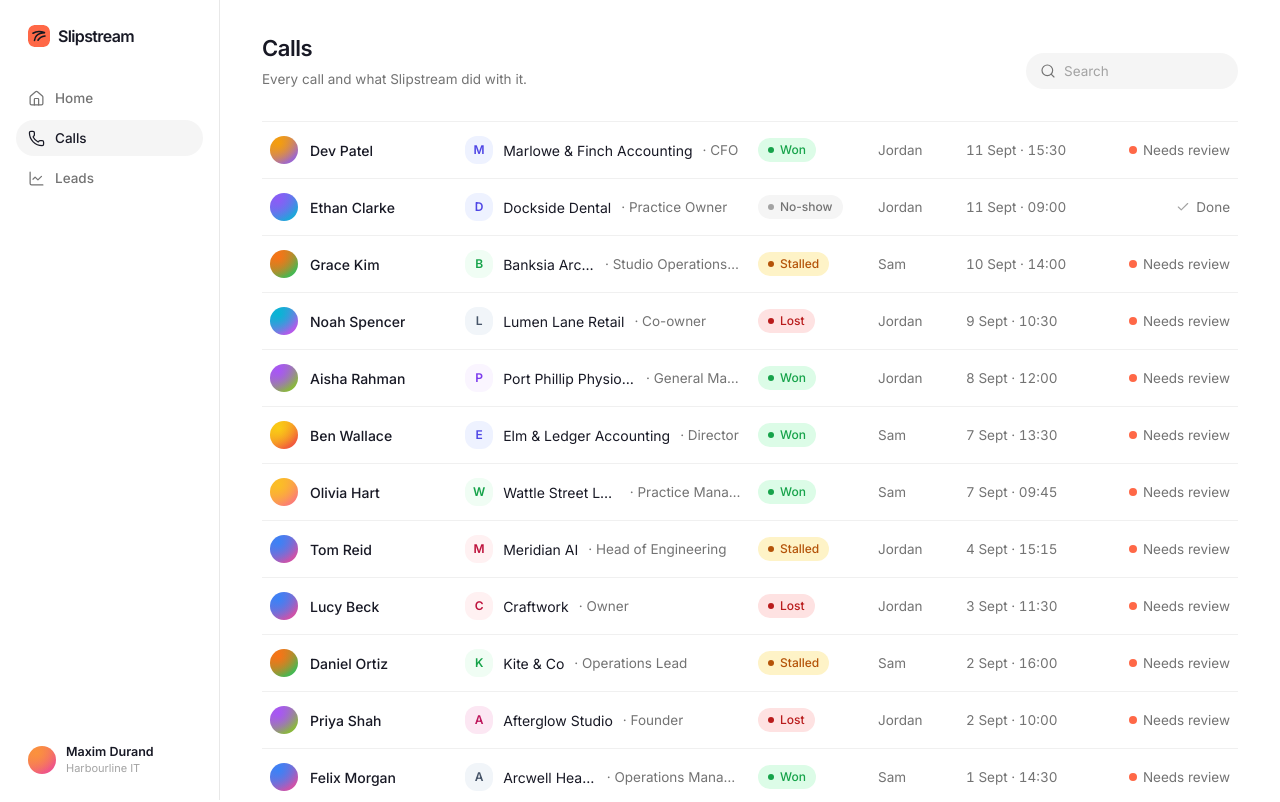
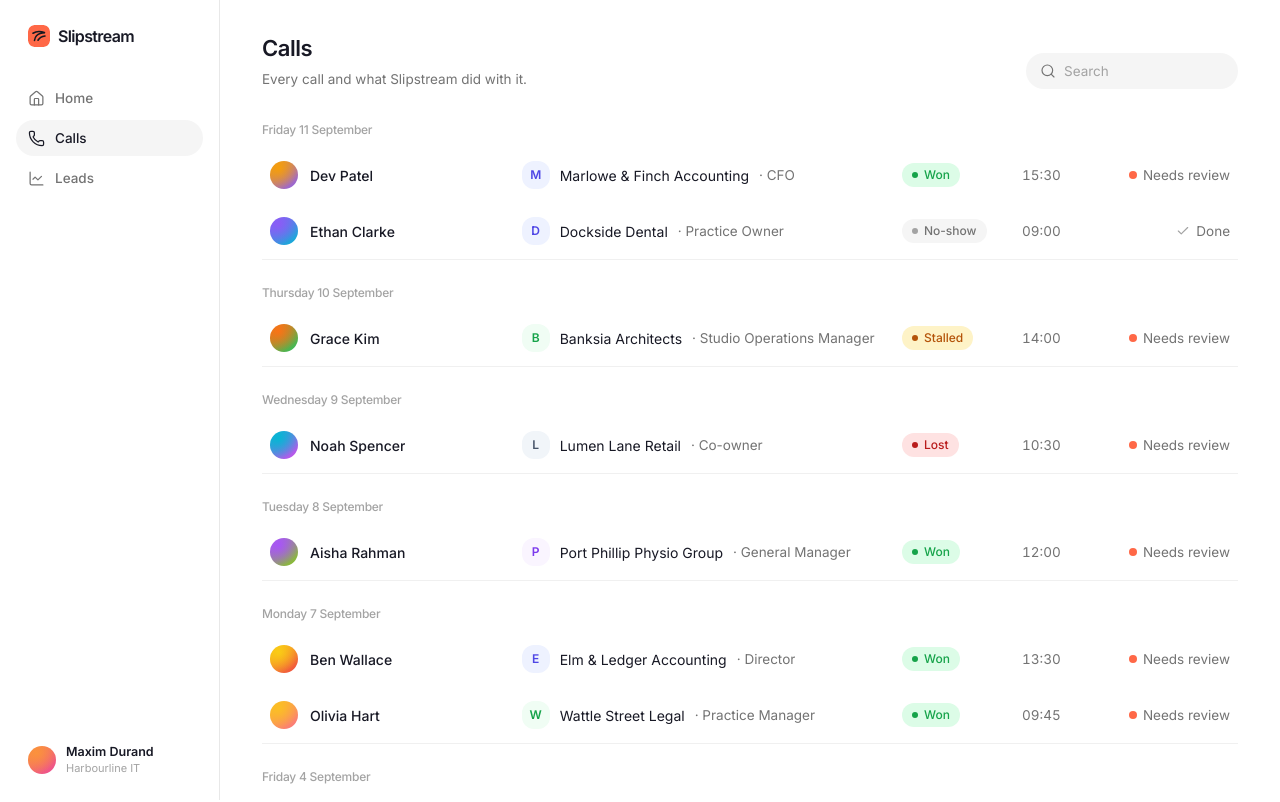
Before and after one commit to Jeremy-Sharpe/slipstream, a Next.js app: page /calls in a window 1280 px wide. Shown: the top 802 px of the page. Built offline with nearby package versions, Linux system fonts and the light colour scheme; a web font is replaced by a local one.

Commit message:
Calls: group by day, drop the rep column, time only per row

```diff
--- a/components/CallsList.tsx
+++ b/components/CallsList.tsx
@@ -3,23 +3,51 @@
 import Link from "next/link";
 import { Check } from "lucide-react";
 import { useStore } from "@/lib/store";
+import type { CallRecord } from "@/lib/types";
 import { Avatar, CompanyTile } from "./Avatar";
-import { OutcomePill, fmtDate, fmtTime } from "./ui";
+import { OutcomePill, fmtTime } from "./ui";
+
+const TZ = "Australia/Melbourne";
+const dayKey = (iso: string) => new Intl.DateTimeFormat("en-CA", { timeZone: TZ, year: "numeric", month: "2-digit", day: "2-digit" }).format(new Date(iso));
+const longDay = new Intl.DateTimeFormat("en-AU", { timeZone: TZ, weekday: "long", day: "numeric", month: "long" });
+
+function dayLabel(iso: string) {
+  const key = dayKey(iso);
+  const now = new Date();
+  if (key === dayKey(now.toISOString())) return "Today";
+  if (key === dayKey(new Date(now.getTime() - 86400000).toISOString())) return "Yesterday";
+  return longDay.format(new Date(iso));
+}
 
 export function CallsList({ query = "" }: { query?: string }) {
   const { calls, runs } = useStore();
   const q = query.trim().toLowerCase();
   const rows = q ? calls.filter((c) => `${c.contact} ${c.company} ${c.title}`.toLowerCase().includes(q)) : calls;
+
+  // Newest first, grouped by day.
+  const groups: { key: string; label: string; rows: CallRecord[] }[] = [];
+  for (const c of rows) {
+    const key = dayKey(c.at);
+    const g = groups[groups.length - 1];
+    if (g && g.key === key) g.rows.push(c);
+    else groups.push({ key, label: dayLabel(c.at), rows: [c] });
+  }
+
+  if (rows.length === 0) return <p className="border-y border-line-soft py-16 text-center text-[14px] text-faint">Nothing matches.</p>;
+
   return (
-    <ul className="divide-y divide-line-soft border-y border-line-soft">
-      {rows.length === 0 && <li className="py-16 text-center text-[14px] text-faint">Nothing matches.</li>}
-      {rows.map((c) => {
+    <div>
+      {groups.map((g, gi) => (
+        <section key={g.key}>
+          <h3 className={`mb-2 text-[12px] font-medium text-faint ${gi === 0 ? "mt-3" : "mt-6"}`}>{g.label}</h3>
+          <ul className="border-b border-line-soft">
+            {g.rows.map((c) => {
               const run = runs[c.id];
               return (
                 <li key={c.id}>
                   <Link
                     href={`/calls/${c.id}`}
-              className="grid h-14 grid-cols-[minmax(0,1.1fr)_minmax(0,1.7fr)_104px_72px_128px_120px] items-center gap-x-4 rounded-lg px-2 transition-colors duration-150 hover:bg-surface-2 focus-visible:outline-none focus-visible:ring-2 focus-visible:ring-accent/40"
+                    className="grid h-14 grid-cols-[minmax(0,1.1fr)_minmax(0,1.7fr)_104px_72px_120px] items-center gap-x-4 rounded-lg px-2 transition-colors duration-150 hover:bg-surface-2 focus-visible:outline-none focus-visible:ring-2 focus-visible:ring-accent/40"
                   >
                     <span className="flex min-w-0 items-center gap-3">
                       <Avatar name={c.contact} size={28} />
@@ -31,8 +59,7 @@
                       <span className="truncate text-[13.5px] text-soft">· {c.title}</span>
                     </span>
                     <span className="flex items-center"><OutcomePill outcome={c.outcome} /></span>
-              <span className="truncate text-[13.5px] text-soft">{c.rep.split(" ")[0]}</span>
-              <span className="text-[13.5px] tabular-nums text-soft">{fmtDate(c.at)} · {fmtTime(c.at)}</span>
+                    <span className="text-[13.5px] tabular-nums text-soft">{fmtTime(c.at)}</span>
                     <span className="flex items-center justify-end gap-1.5 text-[13.5px]">
                       {run === "running" && <><span className="pulse-dot size-2 rounded-full bg-accent" /><span className="text-soft">Running</span></>}
                       {run === "review" && <><span className="size-2 rounded-full bg-accent" /><span className="text-soft">Needs review</span></>}
@@ -43,5 +70,8 @@
               );
             })}
           </ul>
+        </section>
+      ))}
+    </div>
   );
 }
```
Lines whose indentation alone changed are shown as unchanged.
